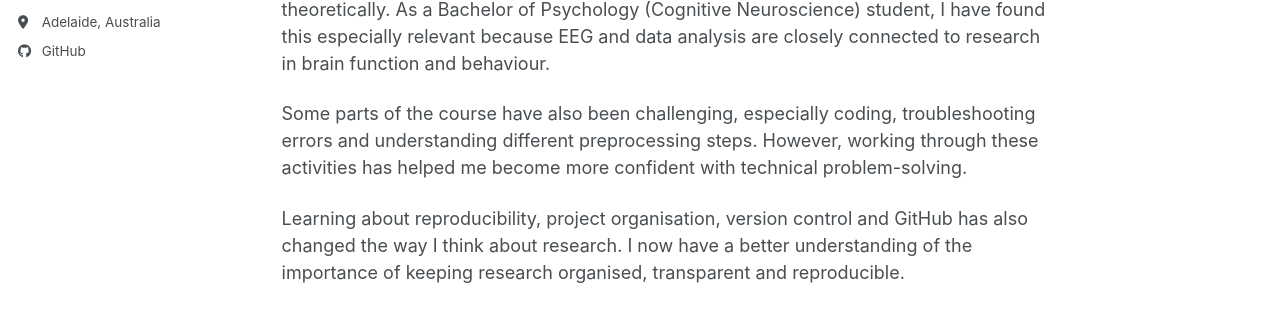
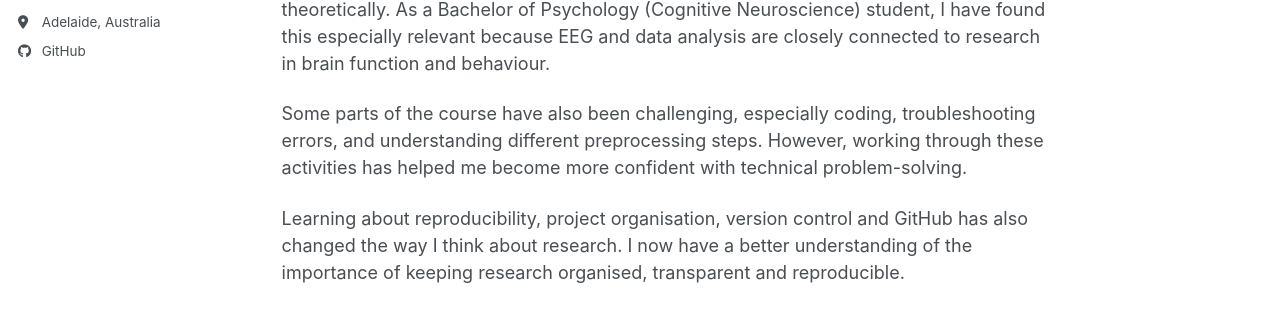
Before and after one commit to biyabenny/biyabenny.github.io, a Jekyll site: the page built from _posts/2012-08-14-blog-post-1.md, in a window 1280 px wide and 900 px high. Shown: the part 412-725 px from the top of the window. Built offline with Jekyll 4.4.1, drawn with Linux system fonts in a browser that asks for light colours; a style sheet for code colours, icons or effects is not loaded.

```diff
--- a/_posts/2012-08-14-blog-post-1.md
+++ b/_posts/2012-08-14-blog-post-1.md
@@ -11,7 +11,7 @@ So far, this course has helped me develop a better understanding of how data sci
 
 I have particularly enjoyed the practical nature of the course because the weekly activities have given me the opportunity to apply what I am learning rather than only studying it theoretically. As a Bachelor of Psychology (Cognitive Neuroscience) student, I have found this especially relevant because EEG and data analysis are closely connected to research in brain function and behaviour.
 
-Some parts of the course have also been challenging, especially coding, troubleshooting errors and understanding different preprocessing steps. However, working through these activities has helped me become more confident with technical problem-solving.
+Some parts of the course have also been challenging, especially coding, troubleshooting errors, and understanding different preprocessing steps. However, working through these activities has helped me become more confident with technical problem-solving.
 
 Learning about reproducibility, project organisation, version control and GitHub has also changed the way I think about research. I now have a better understanding of the importance of keeping research organised, transparent and reproducible.
 
```
